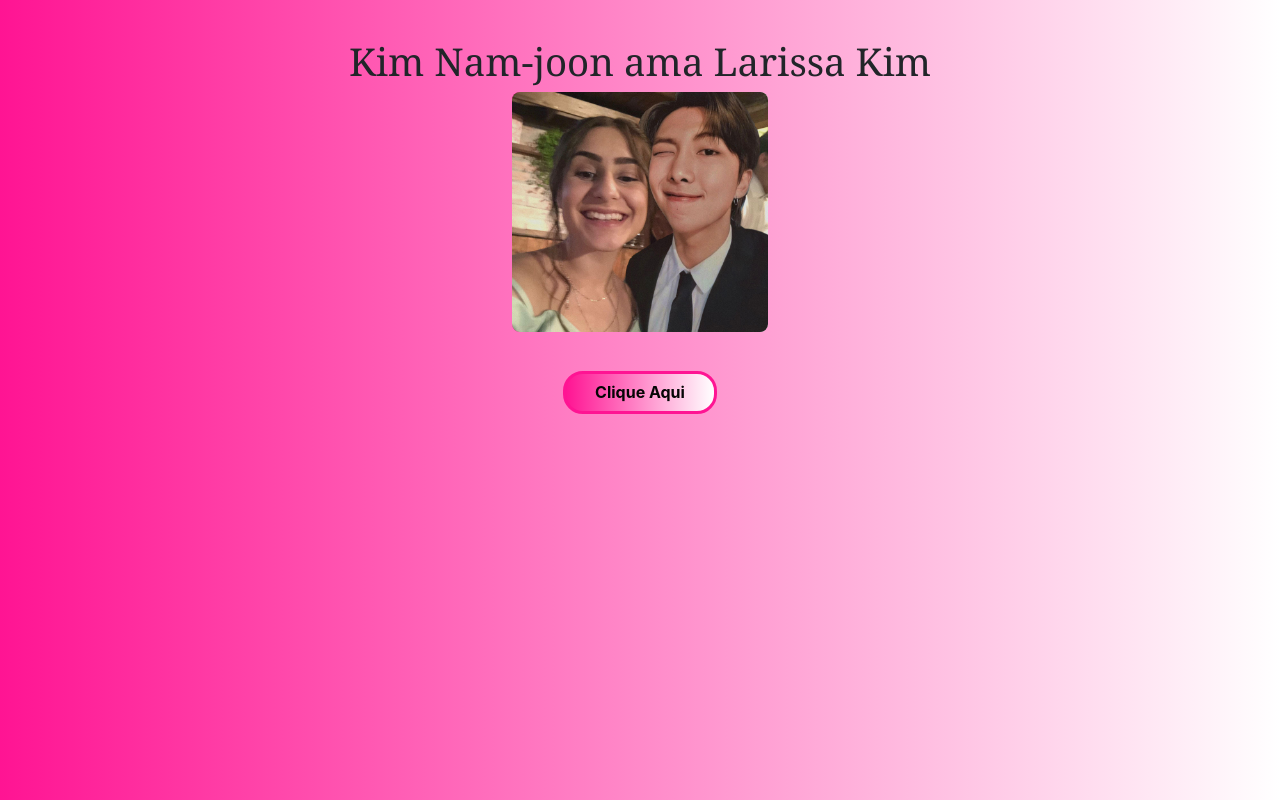
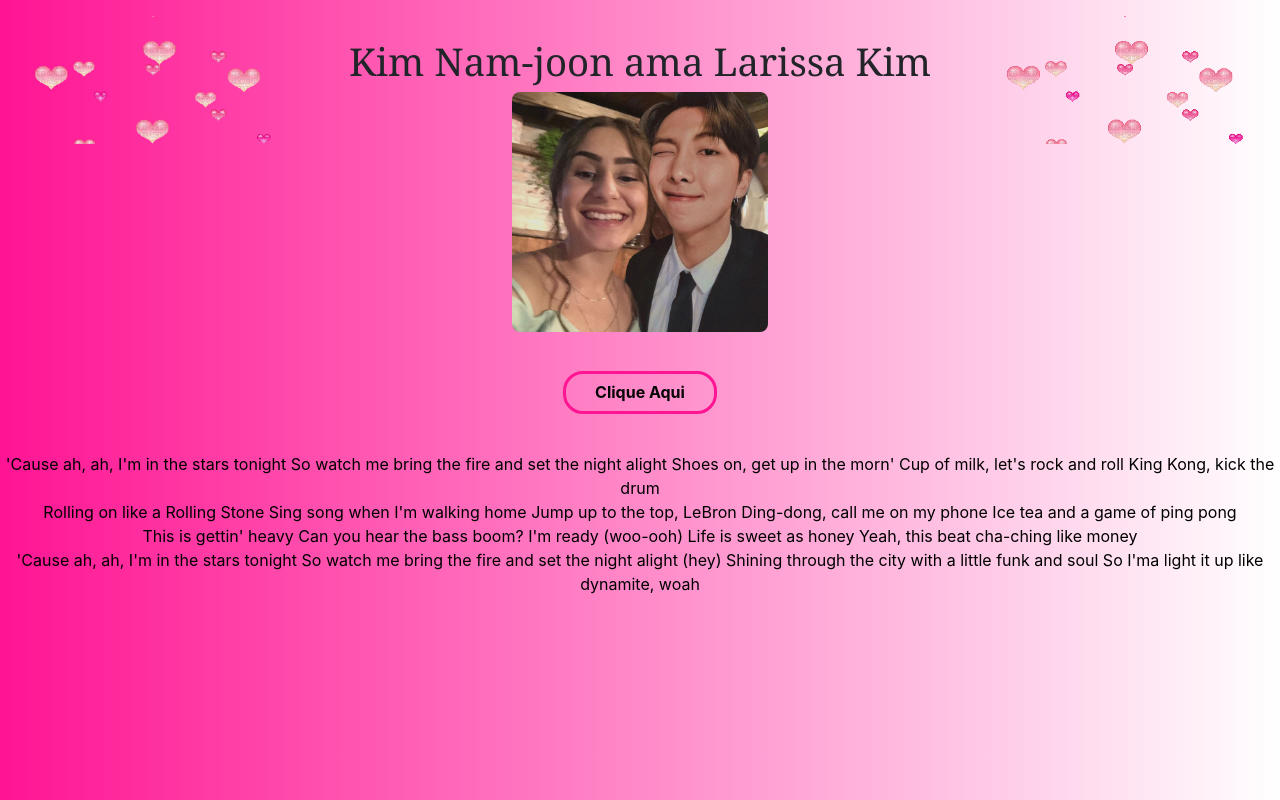
Before and after one commit to annamanoelly/larissa-kim, a plain HTML site: page index.html in a window 1280 px wide. Drawn offline with nearby package versions, Linux system fonts and the light colour scheme.

Commit message:
finalizadooo

```diff
--- a/index.html
+++ b/index.html
@@ -8,6 +8,12 @@
     <title>Larissa Kim</title>
 </head>
 <body>
+
+    <img src="img/heart.gif" alt="GIF 1" class="corner-gif top-left">
+
+    <img src="img/heart.gif" alt="GIF 2" class="corner-gif top-right">
+
+
     <div class="center">
         <h1 style="font-size:3vw; margin-top: 3vw;">Kim Nam-joon ama Larissa Kim</h1>
     </div>
@@ -21,17 +27,35 @@
     </div>
 
 
-    <script src="script.js"></script>
+    <img src="img/heart.gif" alt="GIF 2" class="corner-gif top-right">
+
+    <div class="text-container">
+        <p class="below-button-text">'Cause ah, ah, I'm in the stars tonight
+            So watch me bring the fire and set the night alight
+
+            Shoes on, get up in the morn'
+            Cup of milk, let's rock and roll
+            King Kong, kick the drum <br>
+            Rolling on like a Rolling Stone
+
+            Sing song when I'm walking home
+            Jump up to the top, LeBron
+            Ding-dong, call me on my phone
+            Ice tea and a game of ping pong <br>
+
+            This is gettin' heavy
+            Can you hear the bass boom? I'm ready (woo-ooh)
+            Life is sweet as honey
+            Yeah, this beat cha-ching like money <br>
+            'Cause ah, ah, I'm in the stars tonight
+            So watch me bring the fire and set the night alight (hey)
+            Shining through the city with a little funk and soul
+            So I'ma light it up like dynamite, woah</p>
+    </div>
 
 
 
-
-
-
-
-
-
-
+    <script src="script.js"></script>
 
 
 </body>
--- a/style.css
+++ b/style.css
@@ -1,6 +1,9 @@
 *{
     margin: 0;
     padding: 0;
+}
+
+body{
     background: linear-gradient(to left, white, #FF1493);
 }
 
@@ -19,13 +22,13 @@ img{
     display: flex;
     justify-content: center;
     align-items: center;
-    height: 15vh; /* Isso faz com que o contêiner ocupe toda a altura da viewport */
+    height: 15vh;
 }
 
 .btn {
     display: inline-block;
     padding: 0.40rem 1.8rem;
-    font-size: 1rem; /* Use rem para tamanho de fonte relativo */
+    font-size: 1rem;
     font-weight: 700;
     color: rgb(5, 5, 5);
     border: 3px solid rgb(255,20,147);
@@ -63,3 +66,47 @@ img{
     transform: scale(1.1);
     color: rgb(7, 7, 7);
 }
+
+/* Posicionamento dos GIFs nos cantos */
+.corner-gif {
+    position: fixed;
+    max-width: 20%;
+    width: auto;
+    height: auto;
+}
+
+.top-left {
+    top: 2%;
+    left: 2%;
+}
+
+.top-right {
+    top: 2%;
+    right: 2%;
+}
+
+
+.text-container {
+    text-align: center;
+    margin-bottom: 10rem;
+    font-weight: 400;
+
+}
+
+.below-button-text {
+    font-size: 16px;
+    color: #000;
+}
+
+
+@media (max-width: 768px) {
+    .below-button-text {
+        font-size: 12px;
+    }
+}
+
+@media (max-width: 480px) {
+    .below-button-text {
+        font-size: 10px;
+    }
+}
```
Also changed, not shown: script.js (+4 -4 lines), img/heart.gif (added), img/rm.png (added).
